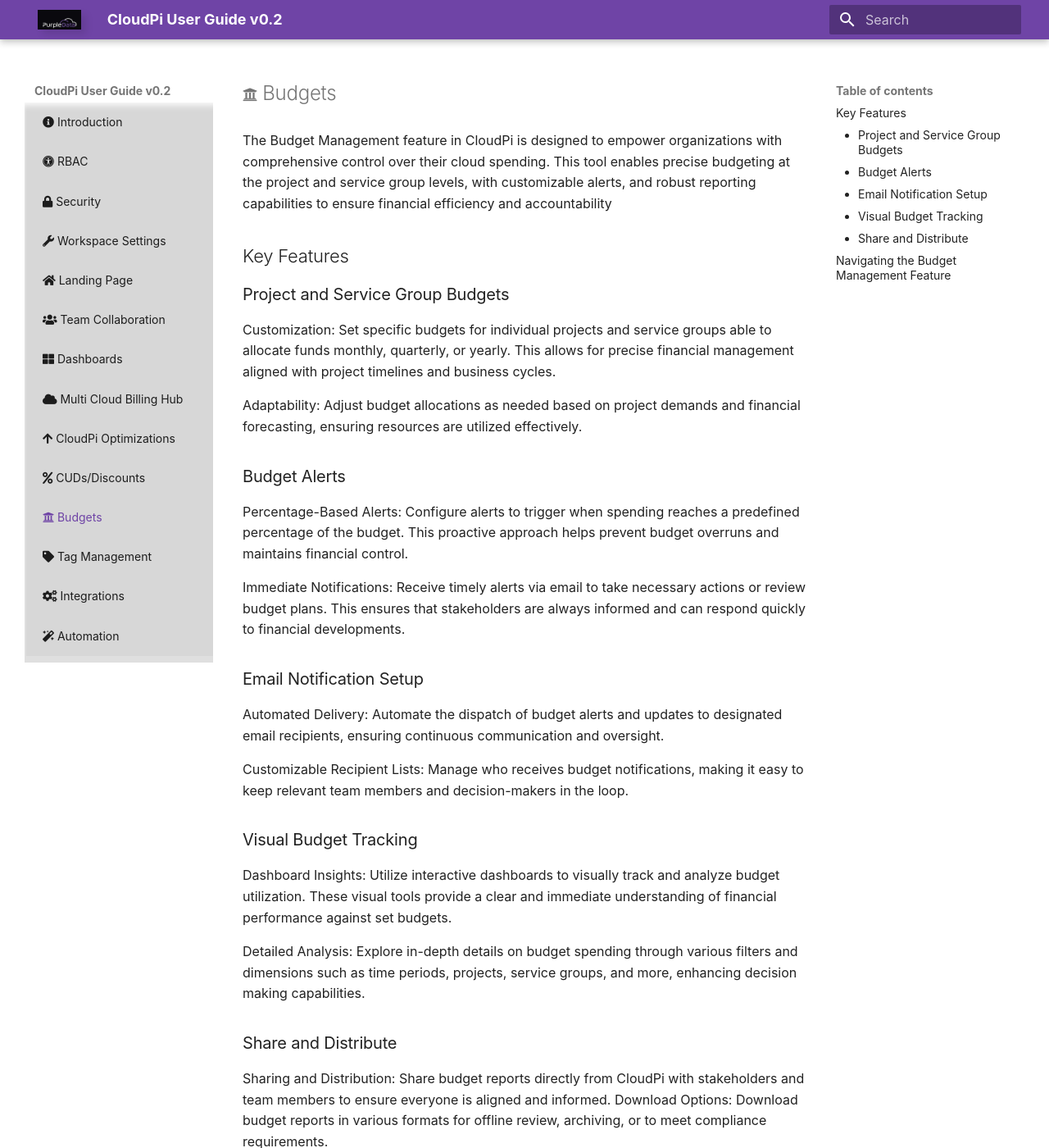
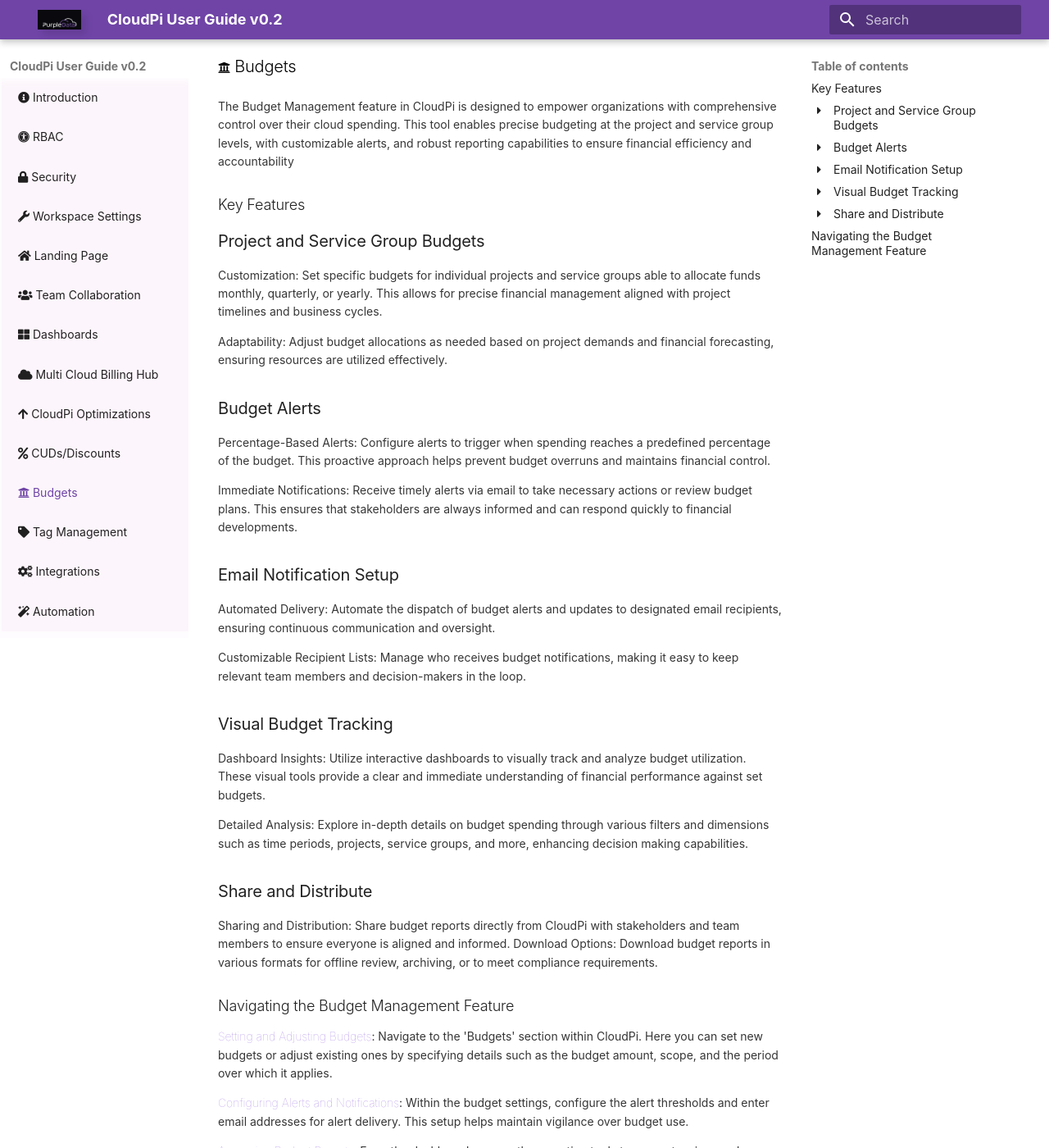
Before and after one commit to karthik-kalakada/mkdocs, an MkDocs documentation site: the page built from docs/Budgets.md, in a window 1280 px wide and 1400 px high. Shown: the whole window at 82% size. Built offline with MkDocs 1.6.1 and Material for MkDocs 9.7.7, drawn with Linux system fonts in a browser that asks for light colours; some web fonts are replaced.

Commit message:
final_deployment

```diff
--- a/docs/stylesheets/custom.css
+++ b/docs/stylesheets/custom.css
@@ -5,16 +5,19 @@
   /* --md-primary-fg-color--dark:  #90030C; */
 }
 
-/* .md-main__inner {
-  margin-top: 0px  ;
-} */
+
+@import url('https://cdnjs.cloudflare.com/ajax/libs/font-awesome/5.15.3/css/all.min.css');
+
+.md-main__inner {
+  margin: 0px  ;
+}
 
 /* reduce font size */
 
 
 /* Styling for the navigation menu */
 .md-nav--primary .md-nav__list {
-    background-color: #dfdfdf;
+    background-color: #eecbe90f;
      /* Background color for the menu section */
     /* border-right: 2px solid #ddd;  */
     /* Border on the right side of the menu section */
@@ -49,7 +52,8 @@
   } */
 
   .md-nav--primary .md-nav__item{
-    background-color: #d7d7d7;
+    background-color: #eecbe925;
+    /* background-image: linear-gradient(to bottom right, #C47BF4, #F08753); */
 
   }
   .md-nav--primary .md-nav__link{
@@ -68,7 +72,8 @@
   .md-nav--primary .md-nav__list a:hover{
     width: 106%;
     background-color: #ffffff;
-    color: #51308B;
+    /* color: #51308B; */
+    color: black;
     margin-left: -12px;
   }
 
@@ -158,13 +163,46 @@
 
 .md-sidebar__scrollwrap{
   margin: 0;
-  scrollbar-color: #6F44A6;
+  scrollbar-color: #eecbe90f;
 }
 
 .md-content__inner h1{
-  font-size: 24px;
+  font-size: 20px;
+  color: black;
+
 }
 
 .md-content__inner h2{
-  font-size: 22px;
+  font-size: 18px;
 }
+.md-content__inner p{
+  font-size: 14px;
+  color: rgb(54, 54, 54);
+}
+
+
+
+/* Custom CSS to change bullet points to arrow marks */
+.md-container ul li {
+  list-style: none; /* Remove default bullet points */
+  position: relative; /* Establish a positioning context for the pseudo-element */
+}
+
+.md-container ul li::before {
+  content: "\f0da"; /* Unicode for fa-caret-right */
+  font-family: "Font Awesome 5 Free"; /* Use Font Awesome font family */
+  position: absolute; /* Position the pseudo-element relative to the list item */
+  font-weight: 900; /* Ensure the correct weight (solid style) */
+  left: -20px; /* Adjust position to place the arrow in the desired location */
+  color: inherit; /* Use the same color as the text */
+}
+
+/* remove shadow from first image in intro section */
+.no-shadow {
+  box-shadow: none !important;
+}
+
+.md-typeset li{
+  font-size: 14px;
+  color: rgb(69, 69, 69);
+}
--- a/mkdocs.yml
+++ b/mkdocs.yml
@@ -7,7 +7,7 @@
   favicon: images/favicon.png
   font:
     text: Poppins
-    text: 14px
+    text: 0px
   custom_dir: custom_theme
 
   features:
```
Also changed, not shown: docs/index.md (+2 -1 lines), docs/Budgets.md (line endings or trailing spaces), 2 other files.
